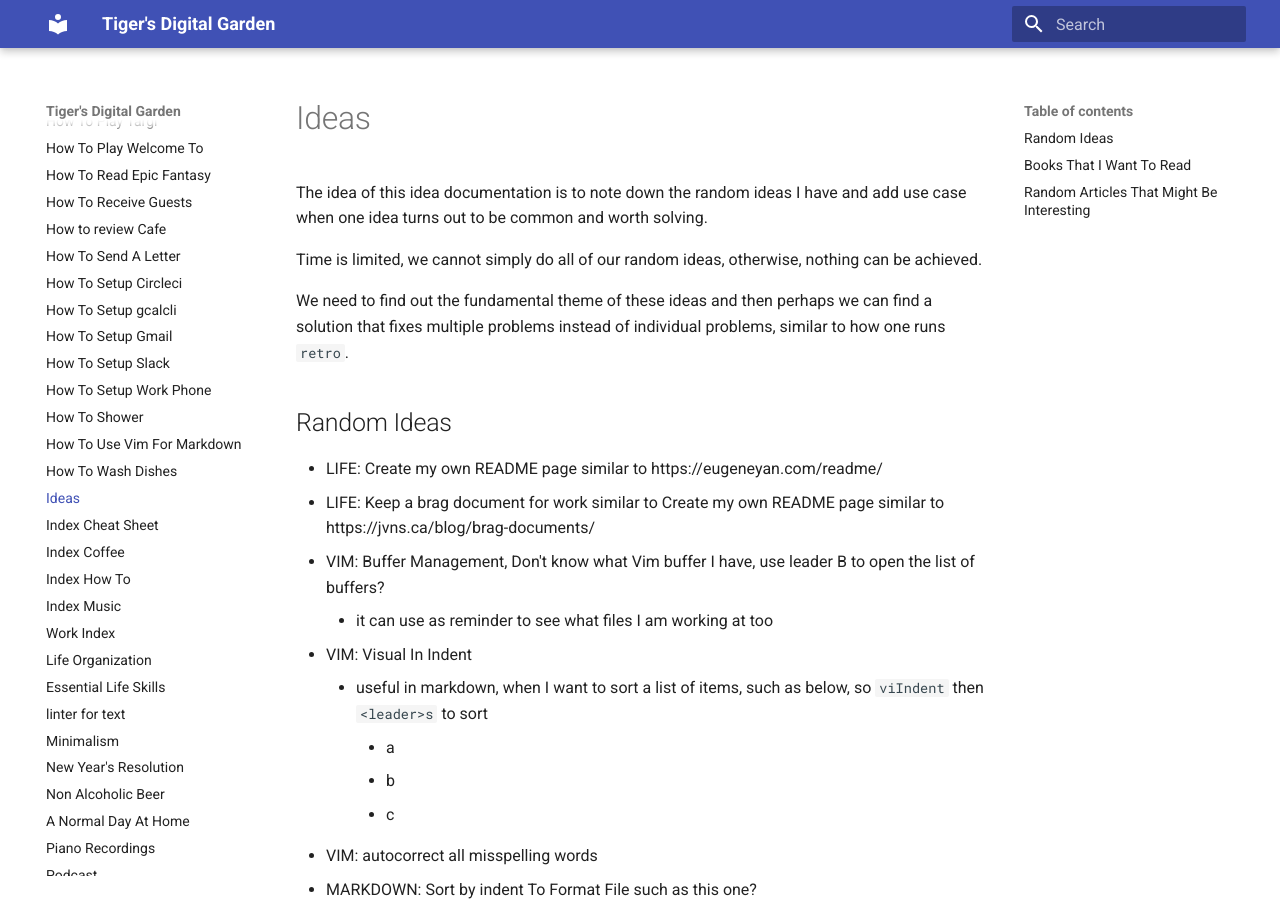
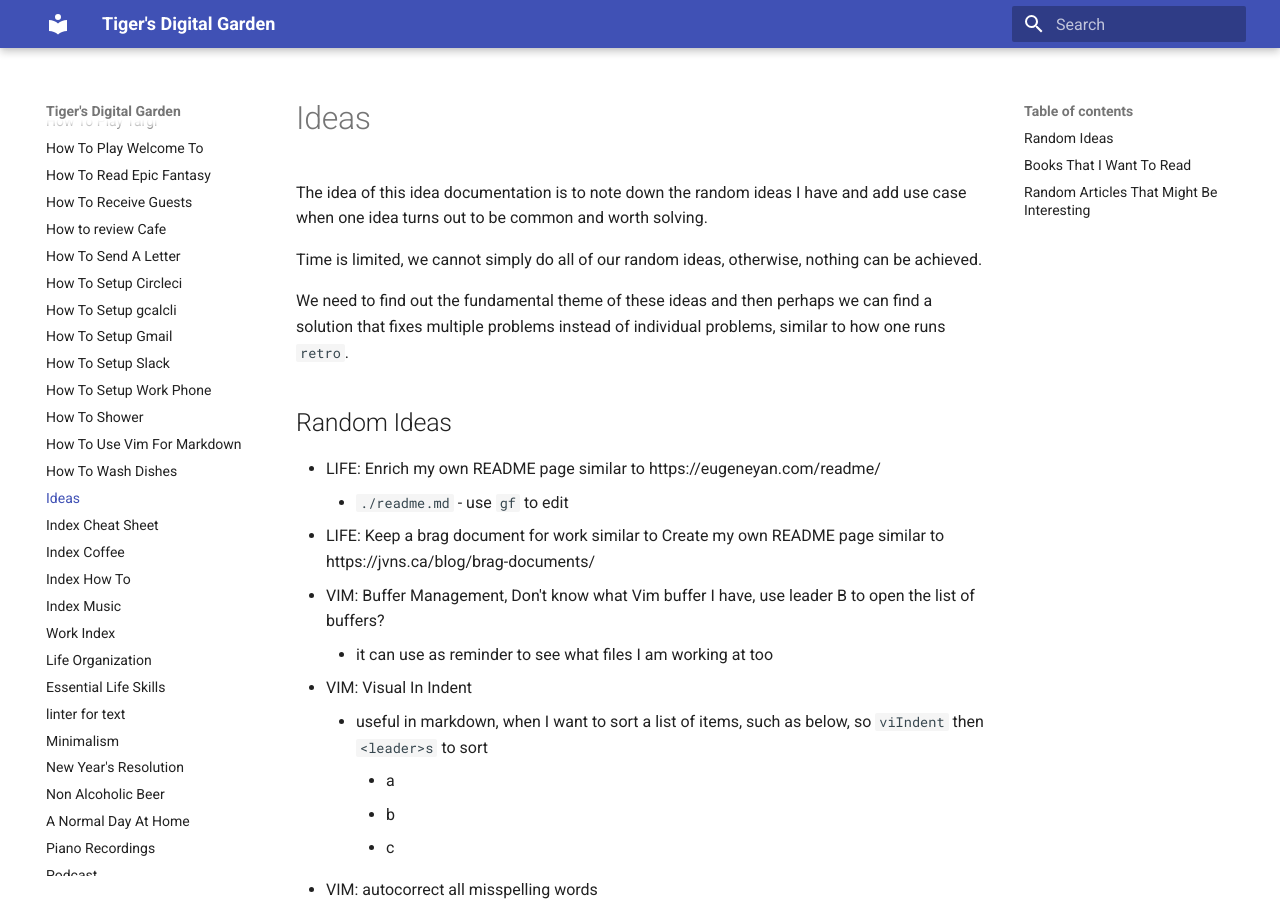
Before and after one commit to ynotstartups/notes, an MkDocs documentation site: the page built from notes/ideas.md, in a window 1280 px wide and 900 px high. Built offline with MkDocs 1.6.1 and Material for MkDocs 9.7.7, drawn with Linux system fonts in a browser that asks for light colours.

Commit message:
add link to README

```diff
--- a/notes/ideas.md
+++ b/notes/ideas.md
@@ -8,7 +8,8 @@
 
 ## Random Ideas
 
-- LIFE: Create my own README page similar to https://eugeneyan.com/readme/
+- LIFE: Enrich my own README page similar to https://eugeneyan.com/readme/
+  - `./readme.md` - use `gf` to edit
 - LIFE: Keep a brag document for work similar to Create my own README page similar to https://jvns.ca/blog/brag-documents/
 - VIM: Buffer Management, Don't know what Vim buffer I have, use leader B to open the list of buffers?
   - it can use as reminder to see what files I am working at too
```
